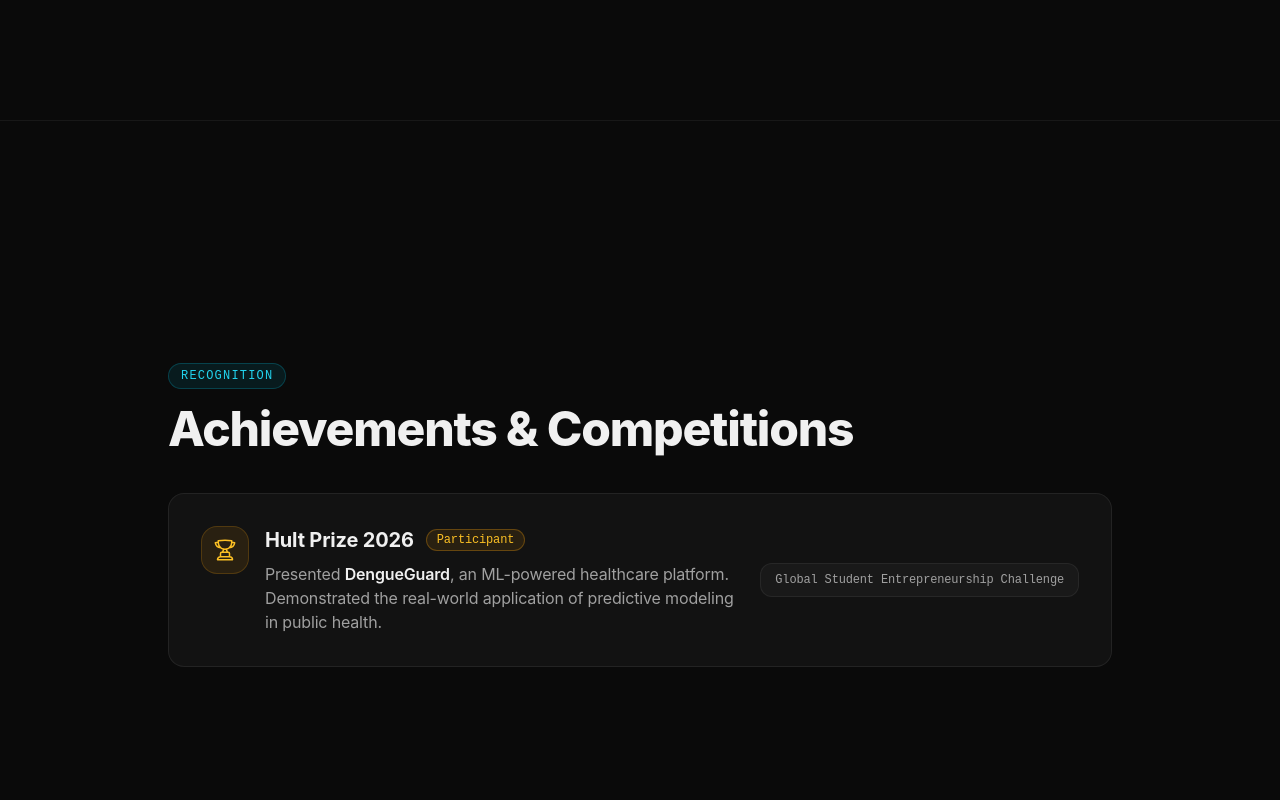
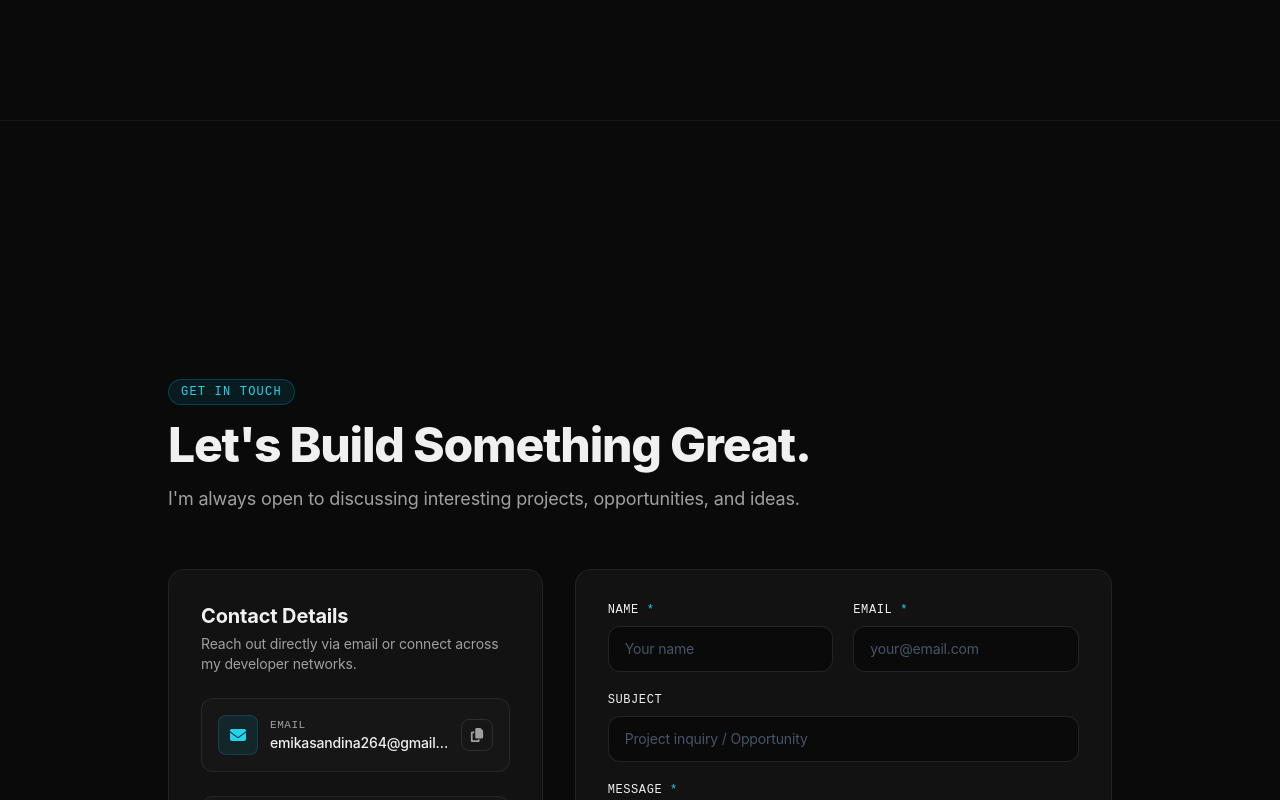
Before and after one commit to emika-sandina/portfolio-web-dashboard, a React (Vite) app: page / in a window 1280 px wide. Shown: the part 6940-7740 px from the top of the page. Built offline with nearby package versions, Linux system fonts and the light colour scheme.

Commit message:
removed achievements

```diff
--- a/src/App.jsx
+++ b/src/App.jsx
@@ -27,7 +27,6 @@
         <ProjectsSection />
         <SkillsSection />
         <EducationSection />
-        <AchievementsSection />
         <ContactSection />
       </main>
       <Footer />
--- a/src/components/AchievementsSection.jsx
+++ /dev/null
@@ -1,52 +0,0 @@
-import SectionReveal from "./SectionReveal";
-import { HiOutlineTrophy } from "react-icons/hi2";
-
-function AchievementsSection() {
-  return (
-    <section id="achievements" className="relative py-24 md:py-28 border-t border-white/[0.06] bg-[#0a0a0a]/80">
-      <div className="section-shell">
-        <SectionReveal>
-          <span className="section-badge">Recognition</span>
-          <h2 className="section-heading">Achievements & Competitions</h2>
-        </SectionReveal>
-
-        <div className="mt-10">
-          <SectionReveal
-            delay={0.1}
-            className="editorial-card p-6 md:p-8 relative overflow-hidden group hover:border-amber-500/30 transition-all duration-300"
-          >
-            {/* Subtle amber ambient glow */}
-            <div className="absolute top-0 right-0 h-48 w-48 bg-gradient-to-bl from-amber-500/[0.06] to-transparent rounded-full blur-2xl pointer-events-none -z-10" />
-
-            <div className="flex flex-col md:flex-row md:items-center justify-between gap-6">
-              <div className="flex items-start gap-4">
-                <div className="flex h-12 w-12 items-center justify-center rounded-2xl bg-amber-500/10 text-amber-400 border border-amber-500/20 flex-shrink-0 group-hover:scale-105 transition-transform">
-                  <HiOutlineTrophy className="h-6 w-6" />
-                </div>
-                <div>
-                  <div className="flex items-center gap-3 flex-wrap">
-                    <h3 className="text-xl font-bold font-display text-[#f0f0f0] group-hover:text-amber-300 transition-colors">
-                      Hult Prize 2026
-                    </h3>
-                    <span className="rounded-full border border-amber-500/30 bg-amber-500/10 px-2.5 py-0.5 text-xs font-mono font-medium text-amber-400">
-                      Participant
-                    </span>
-                  </div>
-                  <p className="mt-2 text-sm sm:text-base leading-relaxed text-[#a0a0a0] max-w-2xl">
-                    Presented <strong className="font-semibold text-[#f0f0f0]">DengueGuard</strong>, an ML-powered healthcare platform. Demonstrated the real-world application of predictive modeling in public health.
-                  </p>
-                </div>
-              </div>
-
-              <div className="flex-shrink-0 self-start md:self-center font-mono text-xs text-[#a0a0a0] bg-white/[0.03] border border-white/[0.06] px-3.5 py-2 rounded-xl">
-                Global Student Entrepreneurship Challenge
-              </div>
-            </div>
-          </SectionReveal>
-        </div>
-      </div>
-    </section>
-  );
-}
-
-export default AchievementsSection;
```
